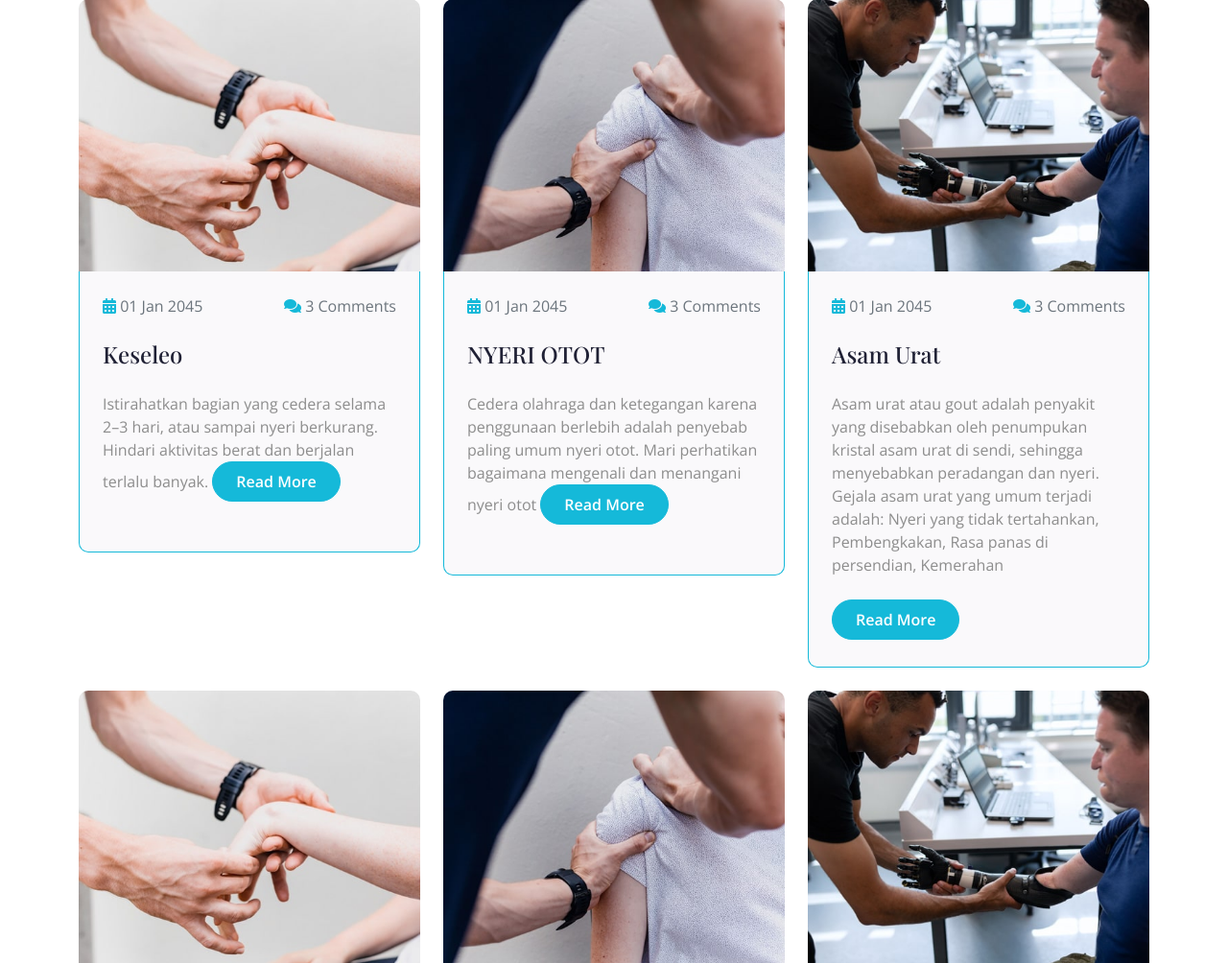
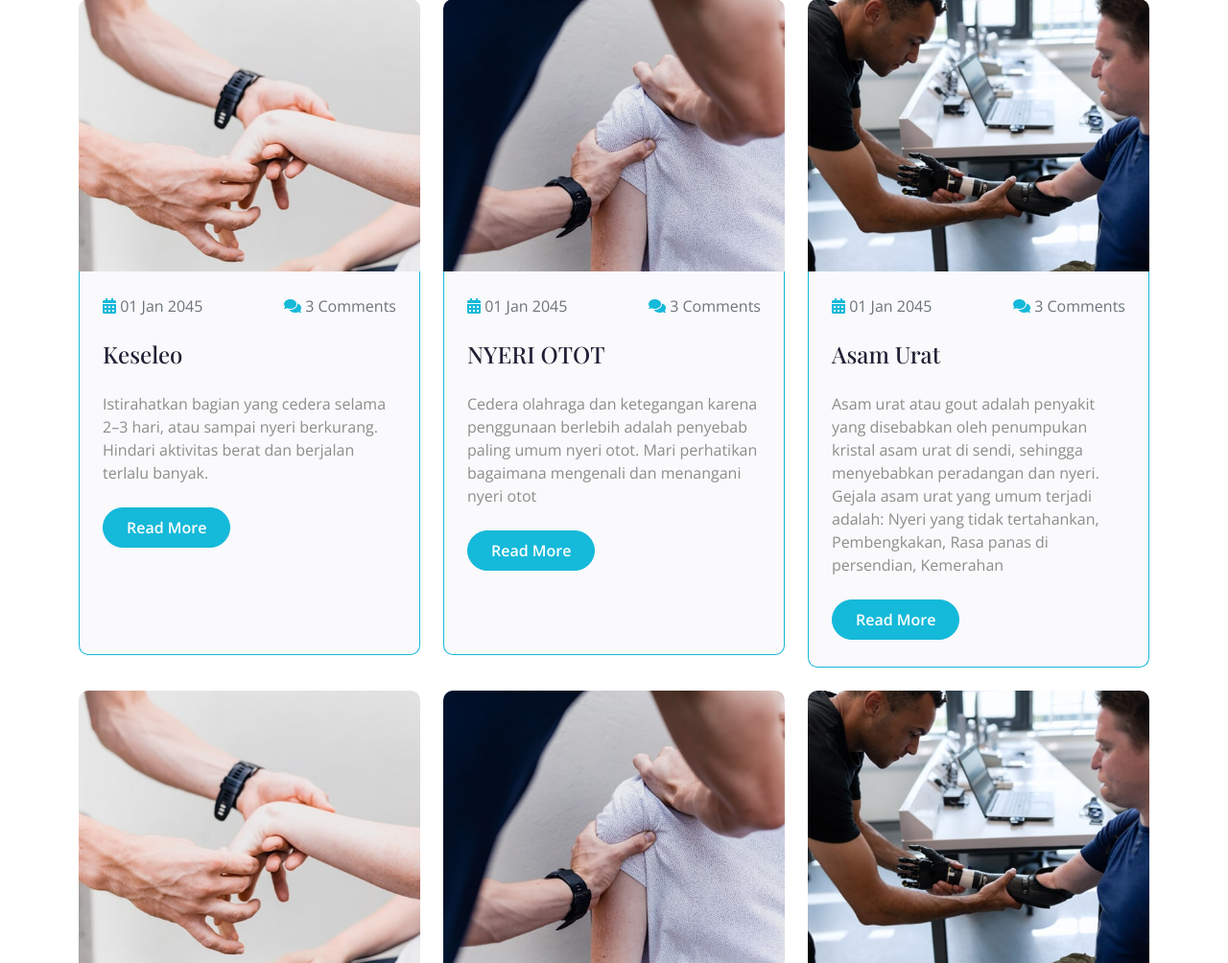
Before and after one commit to RidwanCahyaa/hospital, a PHP site: page /berita.php in a window 1280 px wide. Shown: the part 738-1742 px from the top of the page at 96% size. Run offline with PHP 8.4, Linux system fonts and the light colour scheme; some libraries are stand-ins or nearby versions.

Commit message:
penamabhan

```diff
--- a/berita.php
+++ b/berita.php
@@ -46,7 +46,7 @@ include 'header.php';
                                     <a href="readmore1.php" class="text-muted"><span class="fa fa-comments text-primary"></span> 3 Comments</a>
                                 </div>
                                 <a href="readmore1.php" class="h4">Keseleo</a>
-                                <p class="my-4">Istirahatkan bagian yang cedera selama 2–3 hari, atau sampai nyeri berkurang. Hindari aktivitas berat dan berjalan terlalu banyak.
+                                <p class="my-4">Istirahatkan bagian yang cedera selama 2–3 hari, atau sampai nyeri berkurang. Hindari aktivitas berat dan berjalan terlalu banyak.</p>
                                 <a href="readmore1.php" class="btn btn-primary rounded-pill text-white py-2 px-4 mb-1">Read More</a>
                             </div>
                         </div>
@@ -63,7 +63,7 @@ include 'header.php';
                                     <a href="#" class="text-muted"><span class="fa fa-comments text-primary"></span> 3 Comments</a>
                                 </div>
                                 <a href="readmore2.php" class="h4">NYERI OTOT</a>
-                                <p class="my-4">Cedera olahraga dan ketegangan karena penggunaan berlebih adalah penyebab paling umum nyeri otot. Mari perhatikan bagaimana mengenali dan menangani nyeri otot
+                                <p class="my-4">Cedera olahraga dan ketegangan karena penggunaan berlebih adalah penyebab paling umum nyeri otot. Mari perhatikan bagaimana mengenali dan menangani nyeri otot</p>
                                 <a href="readmore2.php" class="btn btn-primary rounded-pill text-white py-2 px-4 mb-1">Read More</a>
                             </div>
                         </div>
--- a/css/style.css
+++ b/css/style.css
@@ -1049,6 +1049,7 @@
     border-top: 0;
     border-bottom-left-radius: 10px;
     border-bottom-right-radius: 10px;
+    min-height: 400px;
 }
 /*** Blog End ***/
 
```
